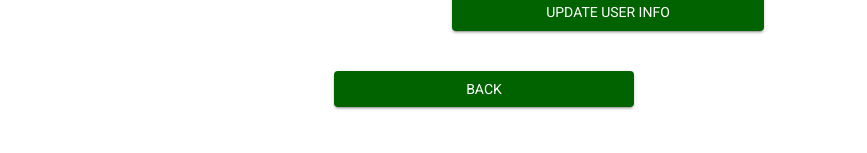
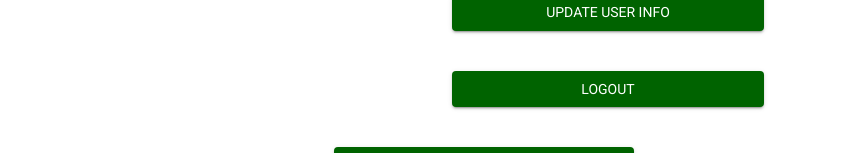
Before and after one commit to Velimah/mpjkk23-projekti, a React (Vite) app: page /profile in a window 1280 px wide. Shown: the part 768-921 px from the top of the page, without its empty margins (156-1023 px from the left). Before the commit the page ends 883 px from the top, so only its background shows below. Built offline with nearby package versions, Linux system fonts and the light colour scheme; no server answers; sample sign-in values are in the browser's storage; the HTML template or start-up script is replaced by a standard one.

Commit message:
logout button to profile

```diff
--- a/src/views/Profile.jsx
+++ b/src/views/Profile.jsx
@@ -4,7 +4,7 @@ import {MediaContext} from '../contexts/MediaContext';
 import {useState, useEffect} from 'react';
 import {useTag} from '../hooks/ApiHooks';
 import {appId, mediaUrl} from '../utils/variables';
-import {useNavigate} from 'react-router-dom';
+import {useNavigate, Link} from 'react-router-dom';
 
 const Profile = () => {
   const {user} = useContext(MediaContext);
@@ -110,6 +110,13 @@ const Profile = () => {
                 >
                   Update User Info
                 </Button>
+                <Button variant="contained"
+                  fullWidth
+                  sx={{mt: 5}}
+                  onClick={() => navigate('/logout')}
+                  >
+                    Logout
+                </Button>
               </Grid>
             </Grid>
             <Grid container justifyContent="center" gap={5}>
--- a/src/views/Single.jsx
+++ b/src/views/Single.jsx
@@ -229,7 +229,7 @@ const Single = () => {
               variant="contained"
               fullWidth
               sx={{mt: 5}}
-              onClick={() => navigate(-1)}
+              onClick={() => navigate('/home')}
             >
               Back
             </Button>
@@ -237,7 +237,7 @@ const Single = () => {
         </Grid>
         <div>{commentArray.map((item, index) => {
           return <CommentRow key={index} file={item} />;
-        })}</div>
+        }).reverse()}</div>
       </Box>
     </>
   );
```
